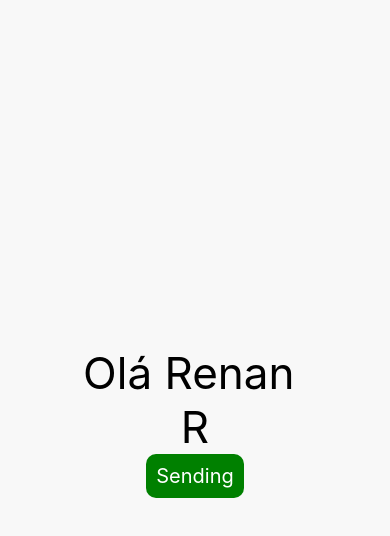
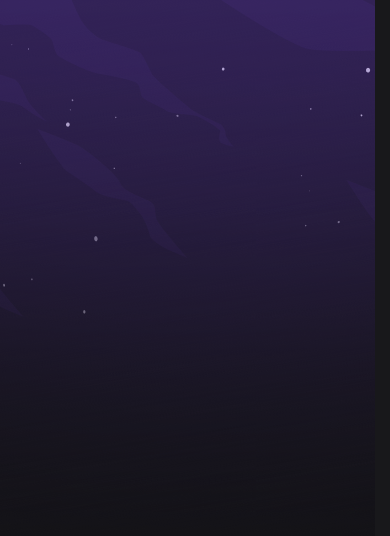
Before and after one commit to renangom/nlwMobile, a React Native app: screen / in a window 390 px wide. Shown: the top 536 px of the page. Built offline with nearby package versions, Linux system fonts and the light colour scheme.

Commit message:
Create background component

```diff
--- a/App.tsx
+++ b/App.tsx
@@ -1,53 +1,11 @@
-import { StatusBar } from 'expo-status-bar';
-import { StyleSheet, Text, View, TouchableOpacity } from 'react-native';
+
+import { StyleSheet, Text, View, TouchableOpacity, StatusBar } from 'react-native';
+import { Background } from './src/Components/Background';
 
 export default function App() {
   return (
-    <View style={styles.container}>
-      <Text style={styles.title}>Olá Renan </Text>
-      <Text style={styles.title}>R</Text>
-      <Button title='Sending' />
-      <StatusBar style="auto" />
-    </View>
+    <Background>
+      <StatusBar barStyle="light-content" backgroundColor='transparent' translucent />
+    </Background>
   );
 }
-
-interface ButtonProps{
-  title: string,
-  color: string
-}
-
-function Button(props: ButtonProps){
-  return(
-    <TouchableOpacity style={estilo.botao}>
-      <Text style={estilo.texto}>
-        {props.title}
-      </Text>
-    </TouchableOpacity>
-  )
-}
-
-const estilo = StyleSheet.create({
-  texto:{
-    color: '#fff',
-    fontSize: 20,
-  },
-  botao:{
-    backgroundColor: 'green',
-    padding: 10,
-    borderRadius: 10,
-  }
-})
-
-const styles = StyleSheet.create({
-  container: {
-    flex: 1,
-    backgroundColor: '#f8f8f8',
-    alignItems: 'center',
-    justifyContent: 'center',
-  },
-  title: {
-    fontSize:44,
-    color: '#000'
-  }
-});
--- /dev/null
+++ b/src/@types/png.d.ts
@@ -0,0 +1 @@
+declare module '*.png'
--- /dev/null
+++ b/src/Components/Background/index.tsx
@@ -0,0 +1,14 @@
+import { ImageBackground, StatusBar } from 'react-native'
+import { styles } from './styles';
+import backgroundImg from '../../assets/background-galaxy.png'
+interface Props{
+    children: React.ReactNode
+}
+
+export function Background({children}:Props){
+    return(
+        <ImageBackground source={backgroundImg} style={styles.container} defaultSource={backgroundImg}>
+            {children}
+        </ImageBackground>
+    )
+}
--- /dev/null
+++ b/src/Components/Background/styles.ts
@@ -0,0 +1,9 @@
+import { StyleSheet } from "react-native";
+import { THEME } from "../../theme";
+
+export const styles = StyleSheet.create({
+    container:{
+        flex: 1,
+        backgroundColor: THEME.COLORS.BACKGROUND_800
+    }
+});
```
